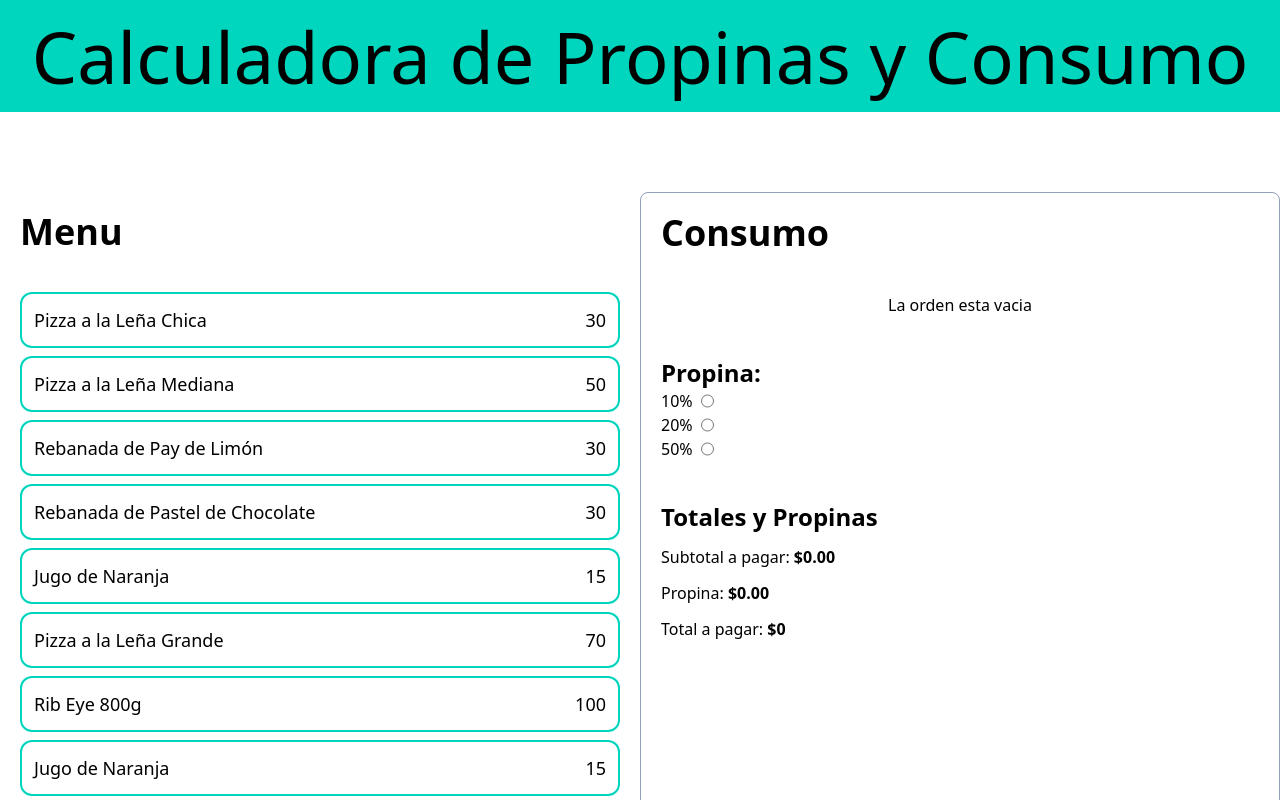
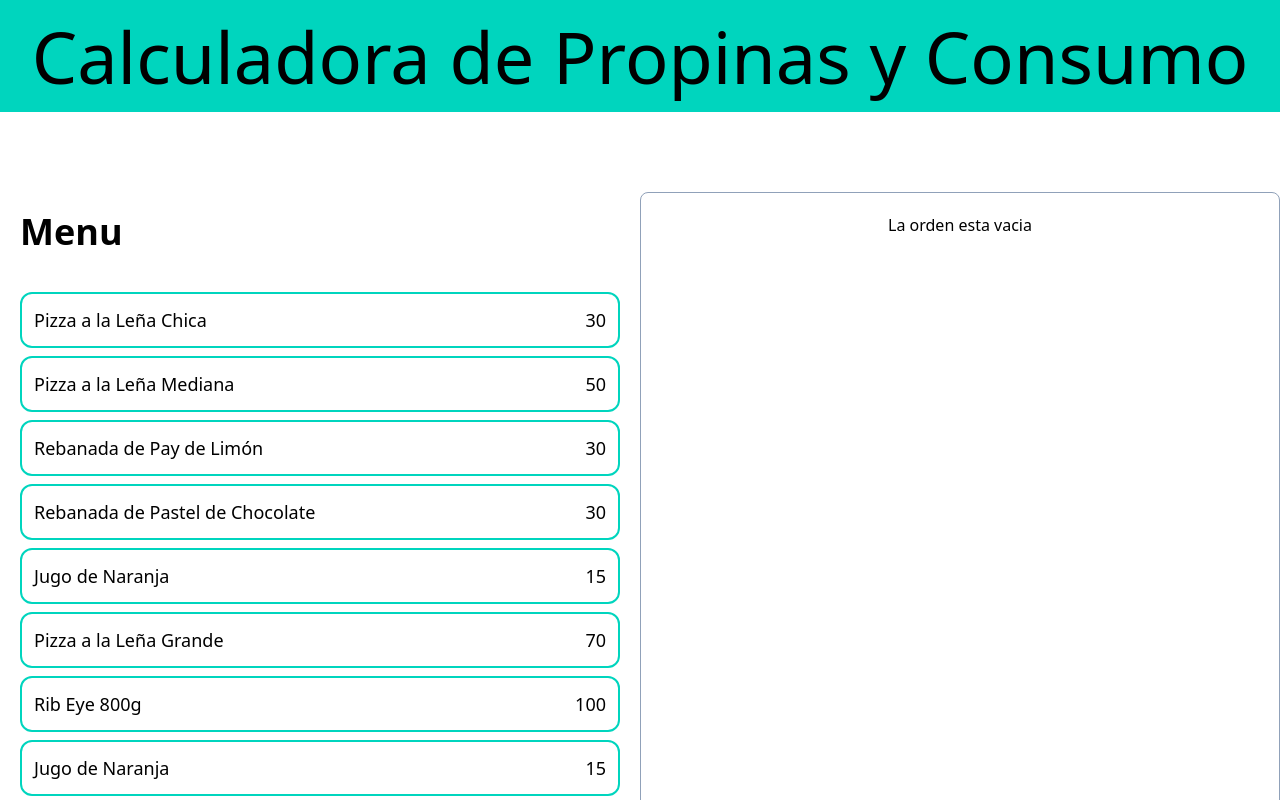
Before and after one commit to Wilson-8/udemy.class, a React (Vite) app: page / in a window 1280 px wide. Shown: the top 800 px of the page. Built offline with nearby package versions, Linux system fonts and the light colour scheme.

Commit message:
cap-128 function total and retoring the order added

```diff
--- a/src/App.tsx
+++ b/src/App.tsx
@@ -10,7 +10,7 @@ import TipPorcentageForm from './components/TipPercentageForm'
 function App() {
 
 
-  const { order,addItem, removeFromCart,tip, setTip } = useOrder()
+  const { order,addItem, removeFromCart,tip, setTip, placeHolder} = useOrder()
 
 
   return (
@@ -38,7 +38,8 @@ function App() {
       </div>
 
       <div className="border  border-slate-400 p-5 rounded-lg space-y-10">
-
+        {order.length > 0 ? (
+             <>
         <OrdenContent
         order={order}
         removeFromCart={removeFromCart}
@@ -46,12 +47,17 @@ function App() {
 
         <TipPorcentageForm
         setTip={setTip}
+        tip={tip}
         />
 
         <OrderTotal
         order={order}
         tip={tip}
+        placeHolder={placeHolder}
         />
+             </>
+        ): <p className="text-center"> La orden esta vacia</p> }
+
 
 
 
--- a/src/components/OrdenContent.tsx
+++ b/src/components/OrdenContent.tsx
@@ -14,9 +14,7 @@ export default function OrdenContent({order, removeFromCart} : OrderContentProps
         <h2 className="font-black text-4xl">Consumo</h2>
 
         <div className=" space-y-3 mt-10">
-            {order.length === 0 ?
-            <p className="text-center"> La orden esta vacia</p> :(
-                order.map(item => (
+            {order.map(item => (
                     <div key={item.id}
                     className="flex justify-between items-center border-t border-gray-500 py-5 last-of-type:border-b"
                     >
@@ -36,7 +34,7 @@ export default function OrdenContent({order, removeFromCart} : OrderContentProps
 
                     </div>
                 ))
-            )}
+            }
 
         </div>
     </div>
--- a/src/components/OrderTotal.tsx
+++ b/src/components/OrderTotal.tsx
@@ -1,33 +1,43 @@
-import { useMemo } from "react"
+import { useCallback, } from "react"
 import type { OrderItem } from "../types"
 import { formatCurrency } from "../helpers"
 
 type OrderTotalProps ={
     order: OrderItem[],
     tip: number
+    placeHolder: () => void
 }
-export default function OrderTotal({order, tip} : OrderTotalProps) {
+export default function OrderTotal({order, tip, placeHolder} : OrderTotalProps) {
 
-    const subTotalAmaunt = useMemo(() => order.reduce((total, item) => total + (item.quantity * item.price), 0), [order])
+    const subTotalAmaunt = useCallback(() => order.reduce((total, item) => total + (item.quantity * item.price), 0), [order])
 
-    const tipAmaunt = useMemo(() => subTotalAmaunt * tip, [tip, order])
+    const tipAmaunt = useCallback(() => subTotalAmaunt() * tip, [tip, order])
+
+    const TotalToPay = useCallback(() =>subTotalAmaunt() + tipAmaunt() ,[tip, order])
 
   return (
     <>
         <div className="space-y-3">
             <h1 className="font-black text-2xl">Totales y Propinas</h1>
             <p>Subtotal a pagar:{' '}
-                <span className="font-bold">{formatCurrency(subTotalAmaunt)}</span>
+                <span className="font-bold">{formatCurrency(subTotalAmaunt())}</span>
             </p>
 
             <p>Propina:{' '}
-                <span className="font-bold">{formatCurrency(tipAmaunt)}</span>
+                <span className="font-bold">{formatCurrency(tipAmaunt())}</span>
             </p>
 
             <p>Total a pagar:{' '}
-                <span className="font-bold">$0</span>
+                <span className="font-bold">{formatCurrency(TotalToPay())}</span>
             </p>
         </div>
+
+        <button className="w-full bg-black p-3 uppercase text-white font-bold mt-10 disabled:opacity-10"
+        disabled={TotalToPay() === 0}
+        onClick={() => placeHolder()}
+        >
+            Guardadr Orden
+        </button>
     </>
   )
 }
--- a/src/components/TipPercentageForm.tsx
+++ b/src/components/TipPercentageForm.tsx
@@ -19,26 +19,28 @@ const tipOptions = [
 ]
 
 type TipPercentageProps={
-  setTip: Dispatch<SetStateAction<number>>
+  setTip: Dispatch<SetStateAction<number>>,
+  tip: number
 }
 
-export default function TipPorcentageForm({setTip} : TipPercentageProps) {
+export default function TipPorcentageForm({setTip, tip} : TipPercentageProps) {
   return (
     <div>
         <h3 className="font-black text-2xl">Propina: </h3>
 
         <form>
-            {tipOptions.map(tip => (
-                <div key={tip.id} className="flex gap-2">
+            {tipOptions.map(tiplet => (
+                <div key={tiplet.id} className="flex gap-2">
 
-                    <label htmlFor={tip.id}>{tip.label}</label>
+                    <label htmlFor={tiplet.id}>{tiplet.label}</label>
 
                     <input
-                    id={tip.id}
+                    id={tiplet.id}
                     type="radio"
                     name="tip"
-                    value={tip.value}
+                    value={tiplet.value}
                     onChange={e => setTip(+e.target.value)}
+                    checked={tiplet.value === tip}
                     />
 
                 </div>
--- a/src/hooks/useOrder.ts
+++ b/src/hooks/useOrder.ts
@@ -27,11 +27,17 @@ export default function useOrder() {
       setOrder((order.filter(item => item.id != id)))
      }
 
+     const placeHolder = () => {
+      setOrder([])
+      setTip(0)
+     }
+
   return {
     order,
     tip,
     setTip,
     addItem,
-    removeFromCart
+    removeFromCart,
+    placeHolder
   }
 }
```
Also changed, not shown: src/index.ts (added, +9 -0 lines).
